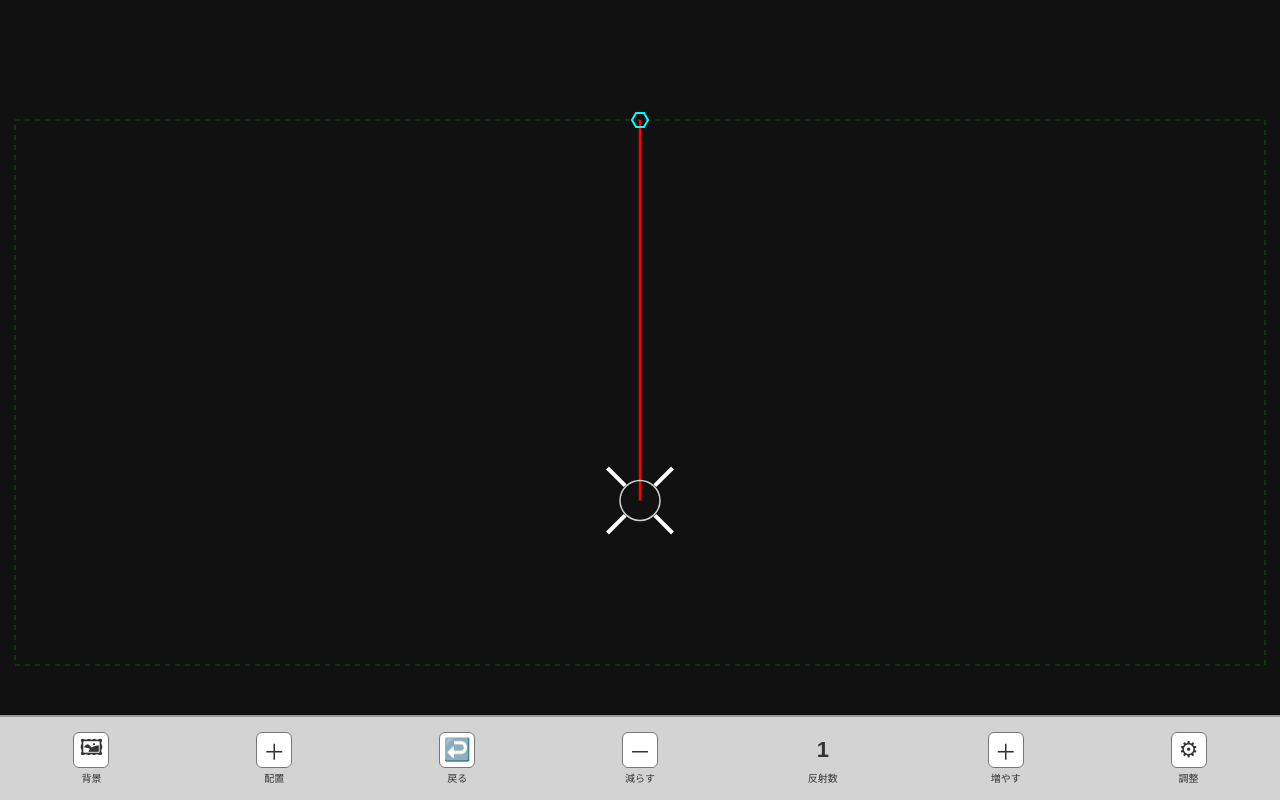
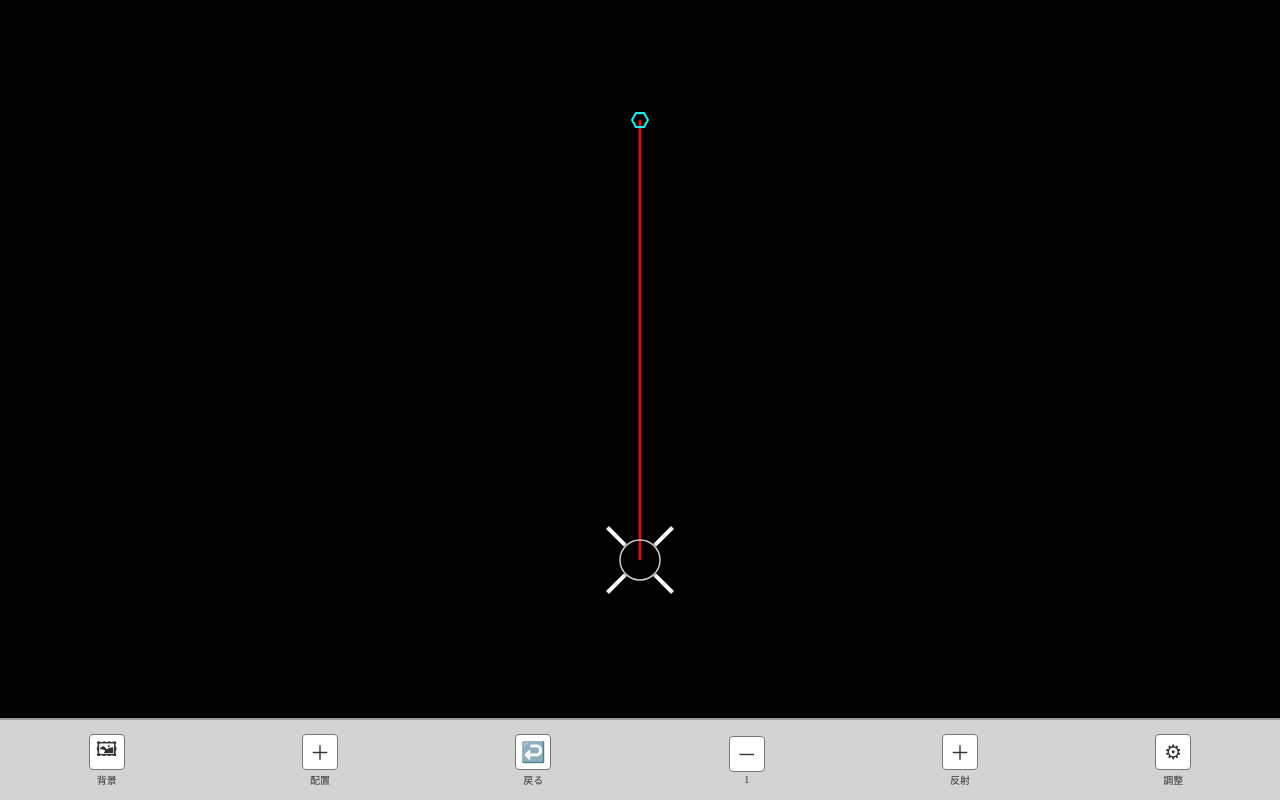
Before and after one commit to kengo-nimura/iphone8, a plain HTML site: page index.html in a window 1280 px wide. Drawn offline with Linux system fonts and the light colour scheme.

Commit message:
Update index.html

```diff
--- a/index.html
+++ b/index.html
@@ -3,55 +3,42 @@
 <head>
     <meta charset="UTF-8">
     <meta name="viewport" content="width=device-width, initial-scale=1.0, maximum-scale=1.0, user-scalable=no">
-    <title>モンスト反射シミュレータ（完全版）</title>
+    <title>モンスト反射シミュレータ</title>
     <style>
-        * { box-sizing: border-box; }
-        body { margin: 0; padding: 0; background: #000; overflow: hidden; display: flex; flex-direction: column; height: 100vh; font-family: sans-serif; }
+        /* 最初の設定を完全に再現 */
+        body { margin: 0; background: #000; overflow: hidden; touch-action: none; }
+        canvas { display: block; }
 
-        /* 描画エリア：ここが画面のメイン */
-        #canvas-container {
-            flex: 1;
-            position: relative;
-            background: #111;
-            overflow: hidden;
-        }
-        canvas { display: block; touch-action: none; }
-
-        /* 下部ツールバー：高さ固定 */
+        /* ツールバーの配置も最初に合わせて調整 */
         #toolbar {
-            height: 85px;
-            background: #d3d3d3;
-            display: flex;
-            justify-content: space-around;
-            align-items: center;
-            border-top: 2px solid #999;
-            padding-bottom: env(safe-area-inset-bottom);
-            z-index: 2000;
+            position: absolute; bottom: 0; width: 100%; height: 80px;
+            background: #d3d3d3; display: flex; justify-content: space-around; align-items: center;
+            border-top: 2px solid #999; z-index: 2000;
         }
         .tool-btn { display: flex; flex-direction: column; align-items: center; cursor: pointer; color: #333; font-size: 10px; flex: 1; }
-        .tool-icon { width: 36px; height: 36px; border: 1px solid #777; border-radius: 6px; display: flex; justify-content: center; align-items: center; background: #fff; font-size: 22px; margin-bottom: 2px; }
+        .tool-icon { width: 34px; height: 34px; border: 1px solid #777; border-radius: 4px; display: flex; justify-content: center; align-items: center; background: #fff; font-size: 20px; margin-bottom: 2px; }
 
-        /* 操作パネル */
-        .control-panel { position: absolute; background: rgba(0,0,0,0.75); padding: 8px; border-radius: 12px; display: none; gap: 4px; z-index: 3000; border: 1px solid #666; }
+        /* 操作パネル（追加機能分のみ絶対配置で重畳） */
+        .control-panel { position: absolute; background: rgba(0,0,0,0.7); padding: 8px; border-radius: 12px; display: none; gap: 4px; z-index: 3000; }
         .control-panel.show { display: grid; }
-        .pad-btn { width: 44px; height: 44px; background: #fff; border: 1px solid #333; border-radius: 6px; display: flex; justify-content: center; align-items: center; font-size: 20px; font-weight: bold; color: #000; }
-        .pad-btn:active { background: #007AFF; color: #fff; }
+        .pad-btn { width: 42px; height: 42px; background: #fff; border: 1px solid #333; border-radius: 6px; display: flex; justify-content: center; align-items: center; font-size: 18px; font-weight: bold; color: #000; }
 
-        #add-panel { bottom: 10px; left: 10px; grid-template-columns: repeat(3, 44px); }
-        #d-pad { bottom: 10px; right: 10px; grid-template-columns: repeat(3, 44px); }
-        .panel-label { grid-column: span 3; color: white; text-align: center; font-size: 9px; margin-bottom: 2px; }
+        #add-panel { bottom: 90px; left: 10px; grid-template-columns: repeat(3, 42px); }
+        #d-pad { bottom: 90px; right: 10px; grid-template-columns: repeat(3, 42px); }
+        .panel-label { grid-column: span 3; color: white; text-align: center; font-size: 9px; }
 
-        #settings { position: absolute; top: 10px; left: 10px; background: rgba(0,0,0,0.85); padding: 12px; border-radius: 8px; color: white; font-size: 11px; z-index: 1000; display: none; }
+        #settings { position: absolute; top: 10px; left: 10px; background: rgba(0,0,0,0.85); padding: 15px; border-radius: 10px; color: white; font-size: 12px; z-index: 1000; display: none; }
         #settings.show { display: block; }
     </style>
 </head>
 <body>
 
-<div id="canvas-container">
+<canvas id="canvas"></canvas>
+
 <div id="settings">
-        左右壁: <input type="range" id="sM" min="0" value="15"><br>
-        上部壁: <input type="range" id="tM" min="0" value="120"><br>
-        下部壁: <input type="range" id="bM" min="0" value="50"><br>
+    左右壁: <input type="range" id="sM" min="0"><br>
+    上部壁: <input type="range" id="tM" min="0"><br>
+    下部壁: <input type="range" id="bM" min="0"><br>
     <button onclick="blocks=[]; selectedIndex=-1; updatePanels(); draw();" style="margin-top:10px;">🗑 全消去</button>
 </div>
 
@@ -67,16 +54,12 @@
     <div class="pad-btn" onclick="nudge(-1,0)">←</div><div class="pad-btn" onclick="nudge(0,1)">↓</div><div class="pad-btn" onclick="nudge(1,0)">→</div>
 </div>
 
-    <canvas id="canvas"></canvas>
-</div>
-
 <div id="toolbar">
     <label class="tool-btn"><input type="file" id="imgInput" accept="image/*" style="display:none"><div class="tool-icon">🖼</div>背景</label>
     <div class="tool-btn" onclick="handleAddButton()"><div class="tool-icon">＋</div>配置</div>
     <div class="tool-btn" onclick="undo()"><div class="tool-icon">↩️</div>戻る</div>
-    <div class="tool-btn" onclick="changeRef(-1)"><div class="tool-icon">－</div>減らす</div>
-    <div class="tool-btn"><div class="tool-icon" id="refNum" style="background:transparent; border:none; font-weight:bold;">1</div>反射数</div>
-    <div class="tool-btn" onclick="changeRef(1)"><div class="tool-icon">＋</div>増やす</div>
+    <div class="tool-btn" onclick="changeRef(-1)"><div class="tool-icon">－</div><span id="refNum">1</span></div>
+    <div class="tool-btn" onclick="changeRef(1)"><div class="tool-icon">＋</div>反射</div>
     <div class="tool-btn" onclick="document.getElementById('settings').classList.toggle('show')"><div class="tool-icon">⚙</div>調整</div>
 </div>
 
@@ -86,24 +69,25 @@ const ctx = canvas.getContext("2d");
 let img = null, start = {x:0, y:0}, target = {x:0, y:0}, maxRef = 1, blocks = [];
 let isDragging = false, isDraggingStart = false, draggingBlockIndex = -1, dragOffset = {x:0, y:0};
 let selectedIndex = -1;
-let m = { side: 15, top: 120, bottom: 50 };
+let m = { side: 15, top: 120, bottom: 230 }; // 初期マージンも最初に戻しました
 
 const BLOCK_SIZE = 40;
 const CHAR_RADIUS = 20;
 const HORN_LENGTH = 25;
-const HORN_TOUCH_BUFFER = 30;
+const HORN_TOUCH_BUFFER = 25;
 
 function init() {
-    const container = document.getElementById("canvas-container");
-    canvas.width = container.clientWidth;
-    canvas.height = container.clientHeight;
-
+    canvas.width = window.innerWidth;
+    canvas.height = window.innerHeight;
     start = { x: canvas.width / 2, y: canvas.height * 0.7 };
     target = { x: start.x, y: start.y - 100 };
 
     document.getElementById('sM').max = canvas.width / 2;
     document.getElementById('tM').max = canvas.height;
     document.getElementById('bM').max = canvas.height;
+    document.getElementById('sM').value = m.side;
+    document.getElementById('tM').value = m.top;
+    document.getElementById('bM').value = m.bottom;
 
     draw();
 }
@@ -178,13 +162,7 @@ function draw() {
 
     const L = m.side, R = canvas.width - m.side, T = m.top, B = canvas.height - m.bottom;
 
-    // ガイドライン（壁）
-    ctx.strokeStyle = "rgba(0, 255, 0, 0.3)";
-    ctx.setLineDash([5, 5]);
-    ctx.strokeRect(L, T, R - L, B - T);
-    ctx.setLineDash([]);
-
-    // ブロック
+    // ブロック描画
     blocks.forEach((b, i) => {
         ctx.lineWidth = (i === selectedIndex) ? 4 : 2;
         ctx.strokeStyle = (i === selectedIndex) ? "#ffff00" : "#00ff00";
@@ -223,7 +201,7 @@ function draw() {
         });
     }
 
-    // 自キャラ（角を大きく）
+    // 自キャラ
     ctx.beginPath(); ctx.arc(start.x, start.y, CHAR_RADIUS, 0, Math.PI * 2);
     ctx.strokeStyle = "rgba(255, 255, 255, 0.8)"; ctx.lineWidth = 1.5; ctx.stroke();
     ctx.strokeStyle = "white"; ctx.lineWidth = 4;
@@ -240,14 +218,11 @@ function drawHex(x, y, s) {
     ctx.closePath(); ctx.strokeStyle = "#00ffff"; ctx.lineWidth = 2; ctx.stroke();
 }
 
-const getP = e => {
+const down = e => {
     const r = canvas.getBoundingClientRect();
     const t = e.touches ? e.touches[0] : e;
-    return { x: t.clientX - r.left, y: t.clientY - r.top };
-};
+    const p = { x: t.clientX - r.left, y: t.clientY - r.top };
 
-const down = e => {
-    const p = getP(e);
     for (let i = blocks.length - 1; i >= 0; i--) {
         const b = blocks[i];
         if (p.x >= b.x && p.x <= b.x + b.w && p.y >= b.y && p.y <= b.y + b.h) {
@@ -267,7 +242,9 @@ const down = e => {
 
 const move = e => {
     if (!isDragging) return;
-    const p = getP(e);
+    const r = canvas.getBoundingClientRect();
+    const t = e.touches ? e.touches[0] : e;
+    const p = { x: t.clientX - r.left, y: t.clientY - r.top };
     if (draggingBlockIndex !== -1) {
         blocks[draggingBlockIndex].x = p.x - dragOffset.x;
         blocks[draggingBlockIndex].y = p.y - dragOffset.y;
@@ -282,7 +259,6 @@ canvas.addEventListener("touchstart", down, {passive: false});
 canvas.addEventListener("touchmove", move, {passive: false});
 canvas.addEventListener("touchend", up);
 window.onload = init;
-window.onresize = init;
 </script>
 </body>
 </html>
```
Lines whose indentation alone changed are shown as unchanged.
